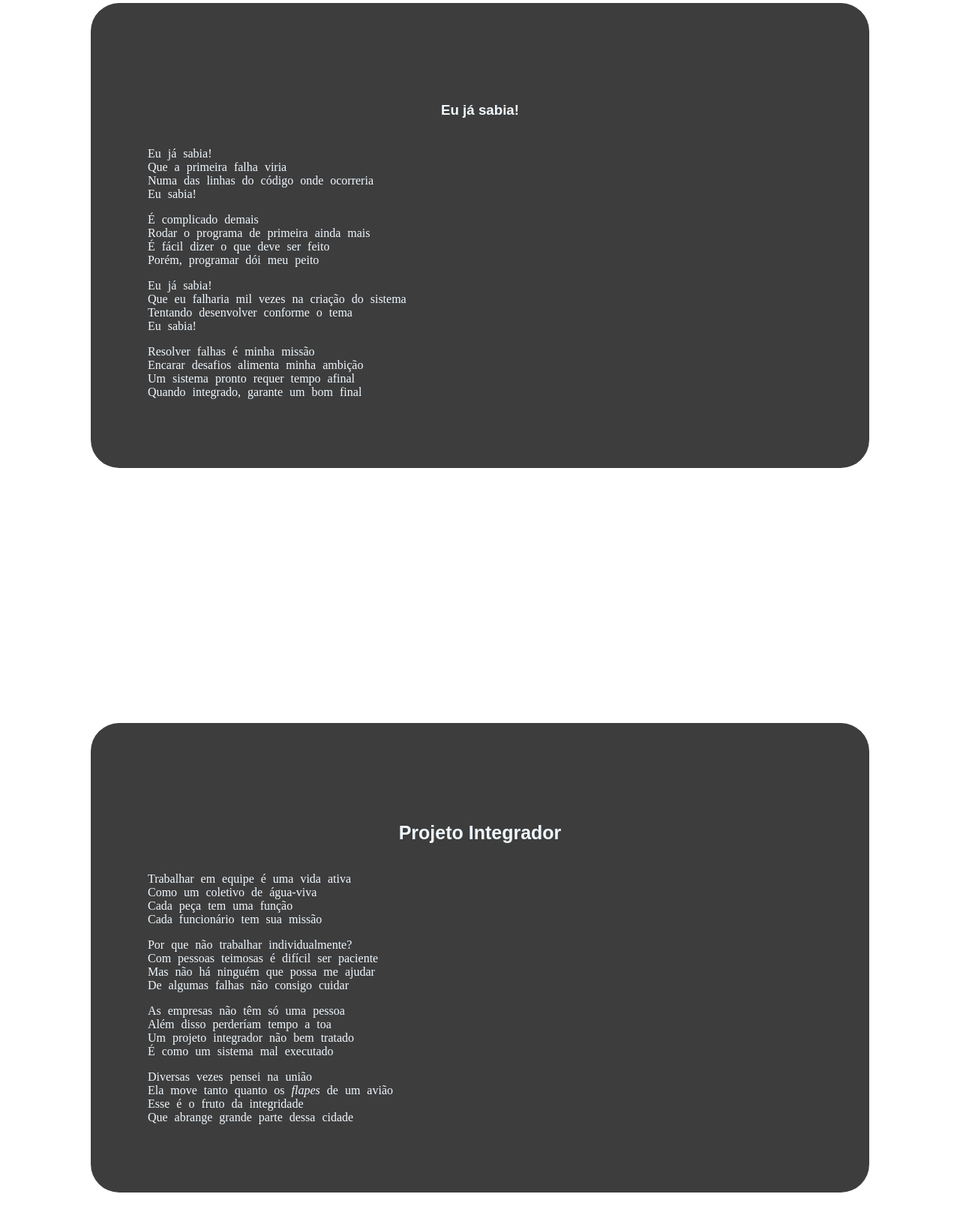
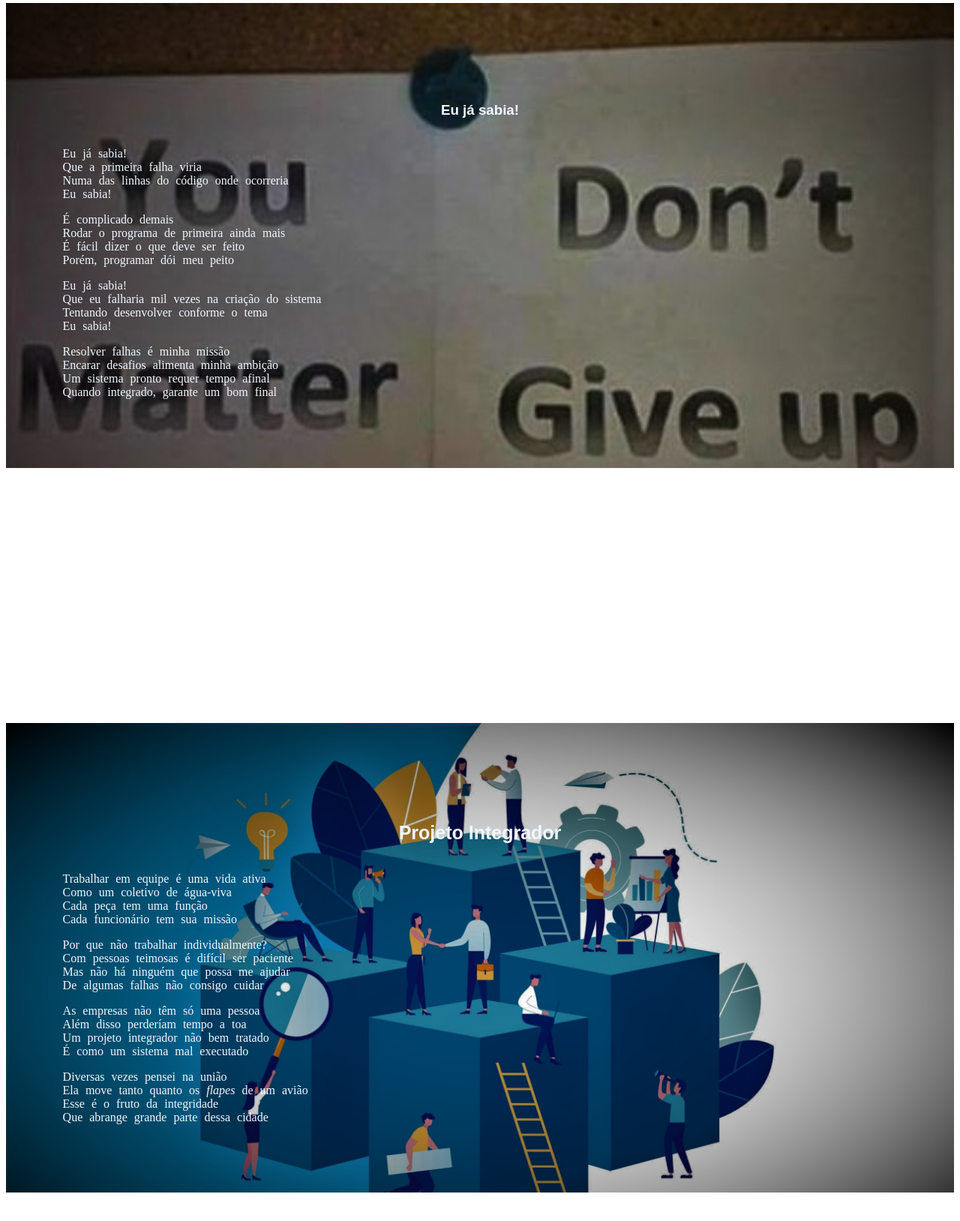
Before and after one commit to GabrielFerreiraTSI/project-dev-poems, a plain HTML site: page index.html in a window 1280 px wide. Shown: the part 2445-4073 px from the top of the page at 75% size. Drawn offline with Linux system fonts and the light colour scheme.

Commit message:
Several updates ocurred
css/style.css
img/poem3.jpg
img/poem4.jpg
index.html

```diff
--- a/css/style.css
+++ b/css/style.css
@@ -59,13 +59,9 @@ h2 {
 
 div.poesia3 {
     margin-top: 9cm;
-    margin-left: 3cm;
-    margin-right: 3cm;
     padding-bottom: 2cm;
     padding-top: 0.5cm;
     color: aliceblue;
-    background-color: rgb(61, 61, 61);
-    border-radius: 1cm;
 }
 
 h3 {
@@ -76,13 +72,9 @@ h3 {
 
 div.poesia4 {
     margin-top: 9cm;
-    margin-left: 3cm;
-    margin-right: 3cm;
     padding-bottom: 2cm;
     padding-top: 0.5cm;
     color: aliceblue;
-    background-color: rgb(61, 61, 61);
-    border-radius: 1cm;
 }
 
 h4 {
--- a/index.html
+++ b/index.html
@@ -70,7 +70,7 @@
                 </p>
             </div>
 
-            <div class="poesia3">
+            <div class="poesia3" style="background-image: url(img/poem3.jpg); background-repeat: no-repeat; background-size: 100%;">
                 <h3>Eu já sabia!</h3>
 
                 <p>
@@ -99,7 +99,7 @@
                 </p>
             </div>
 
-            <div class="poesia4">
+            <div class="poesia4" style="background-image: url(img/poem4.jpg); background-repeat: no-repeat; background-size: 100%;">
                 <h4>Projeto Integrador</h4>
 
                 <p>
```
Also changed, not shown: img/poem3.jpg (added), img/poem4.jpg (added).
